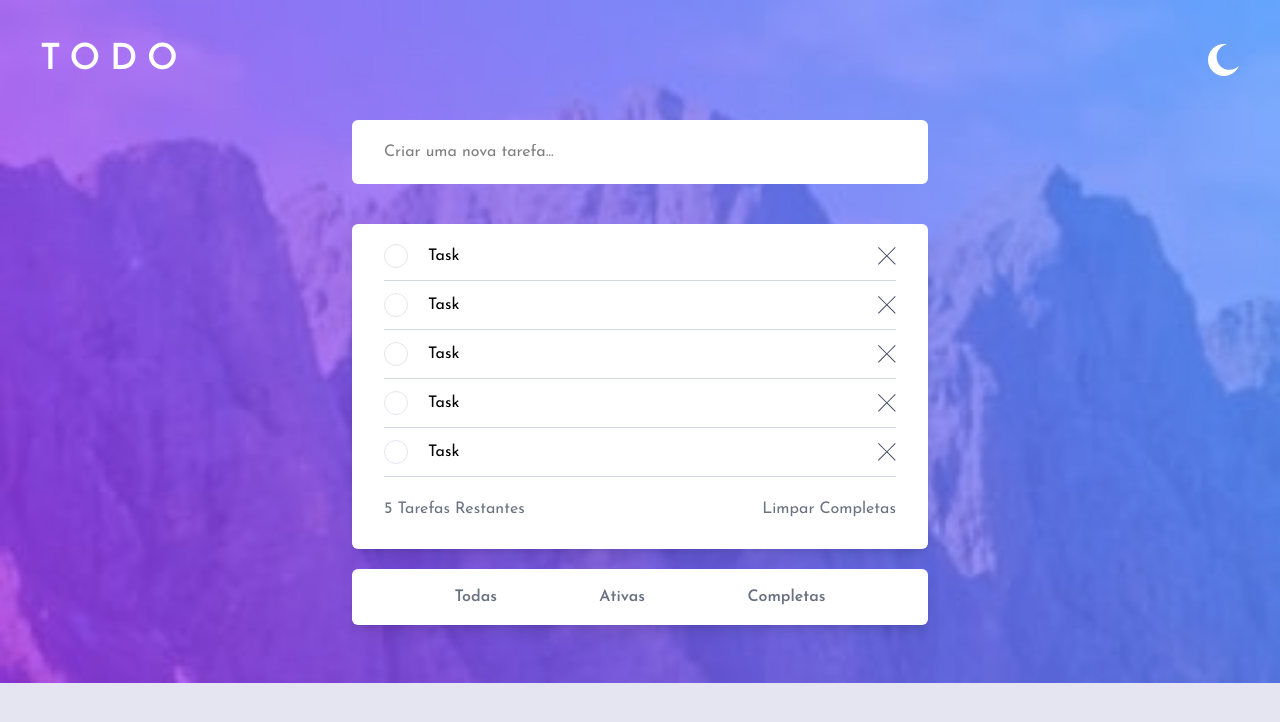
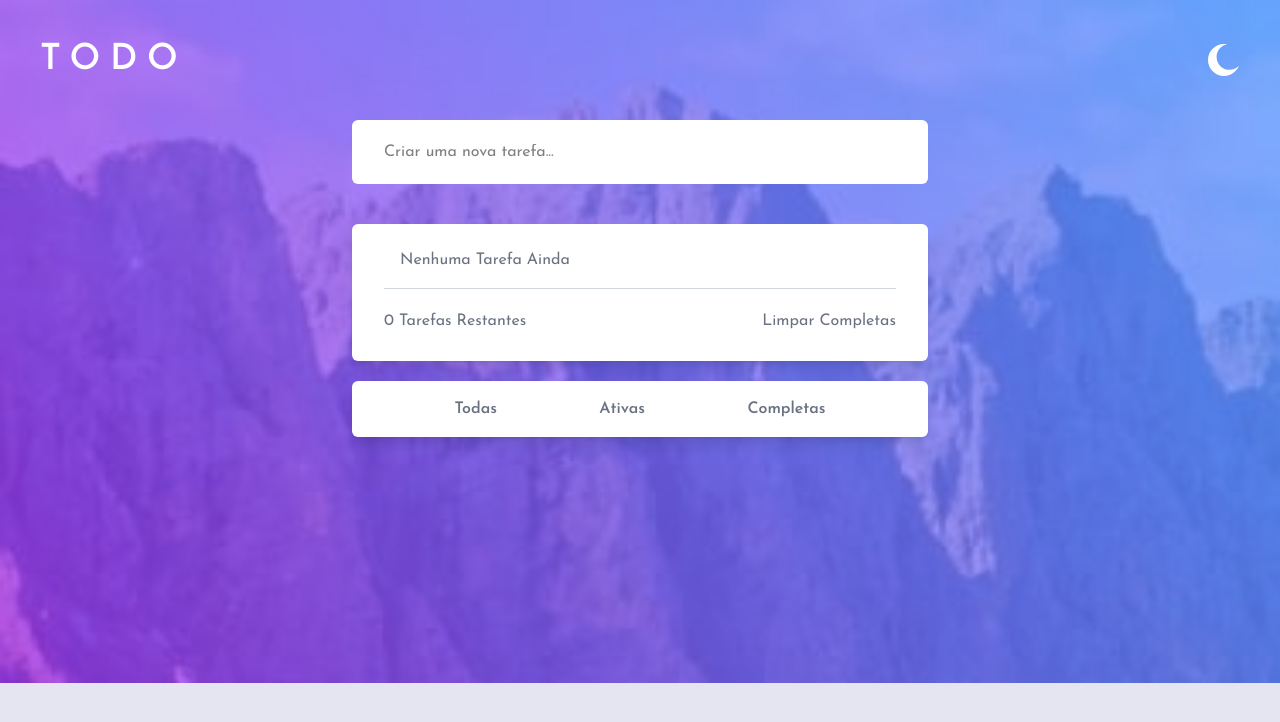
Before and after one commit to endriusssantos/todo-app-react, a React (Vite) app: page / in a window 1280 px wide. Shown: the top 722 px of the page. Built offline with nearby package versions, Linux system fonts and the light colour scheme.

Commit message:
criada a lógica e estados para criação e remoção de tarefas

```diff
--- a/index.html
+++ b/index.html
@@ -2,7 +2,7 @@
 <html lang="en">
   <head>
     <meta charset="UTF-8" />
-    <link rel="shortcut icon" href="./public/favicon.ico" type="image/x-icon" />
+    <link rel="shortcut icon" href="/favicon.ico" type="image/x-icon" />
     <meta name="viewport" content="width=device-width, initial-scale=1.0" />
     <title>ToDo App</title>
 
--- a/src/App.jsx
+++ b/src/App.jsx
@@ -1,16 +1,41 @@
+import { useState } from "react";
 import FilterContainer from "./components/FilterContainer/FilterContainer";
 import InputContainer from "./components/InputContainer/InputContainer";
 import MainContainer from "./components/MainContainer/MainContainer";
-import Task from "./components/Task/Task";
 import TaskContainer from "./components/TaskContainer/TaskContainer";
 
 function App() {
+  const [tasks, setTasks] = useState([]);
+
+  const addTask = (text) => {
+    if (!text.trim()) return;
+    setTasks([...tasks, { id: Date.now(), text, completed: false }]);
+  };
+
+  const toggleTask = (id) => {
+    setTasks(
+      tasks.map((task) =>
+        task.id === id ? { ...task, completed: !task.completed } : task,
+      ),
+    );
+  };
+
+  const deleteTask = (id) => {
+    if (id === "completed") {
+      setTasks(tasks.filter((task) => !task.completed));
+    } else {
+      setTasks(tasks.filter((task) => task.id !== id));
+    }
+  };
+
   return (
     <MainContainer>
-      <InputContainer />
-      <TaskContainer>
-        <Task />
-      </TaskContainer>
+      <InputContainer addTask={addTask} />
+      <TaskContainer
+        tasks={tasks}
+        onToggle={toggleTask}
+        onDelete={deleteTask}
+      />
       <FilterContainer />
     </MainContainer>
   );
--- a/src/components/FilterContainer/FilterContainer.jsx
+++ b/src/components/FilterContainer/FilterContainer.jsx
@@ -1,9 +1,11 @@
 const FilterContainer = () => {
   return (
     <div className="mx-auto mt-5 flex w-[90%] max-w-xl justify-evenly rounded-md bg-white py-4 font-semibold text-gray-500 shadow-lg">
-      <button>Todas</button>
-      <button>Ativas</button>
-      <button>Completas</button>
+      <button className="cursor-pointer hover:text-[#3a7bfdff]">Todas</button>
+      <button className="cursor-pointer hover:text-[#3a7bfdff]">Ativas</button>
+      <button className="cursor-pointer hover:text-[#3a7bfdff]">
+        Completas
+      </button>
     </div>
   );
 };
--- a/src/components/InputContainer/InputContainer.jsx
+++ b/src/components/InputContainer/InputContainer.jsx
@@ -1,8 +1,22 @@
-const InputContainer = () => {
+import { useState } from "react";
+
+const InputContainer = ({ addTask }) => {
+  const [value, setValue] = useState("");
+
+  const handleKeyDown = (e) => {
+    if (e.key === "Enter") {
+      addTask(value);
+      setValue("");
+    }
+  };
+
   return (
     <div className="mx-auto mt-10 w-[90%] max-w-xl">
       <input
         type="text"
+        value={value}
+        onChange={(e) => setValue(e.target.value)}
+        onKeyDown={handleKeyDown}
         placeholder="Criar uma nova tarefa..."
         className="w-full rounded-md bg-white px-8 py-5 caret-purple-600 focus:ring-3 focus:ring-purple-600 focus:outline-none"
       />
--- a/src/components/MainContainer/MainContainer.jsx
+++ b/src/components/MainContainer/MainContainer.jsx
@@ -2,7 +2,7 @@ import moonIcon from "../../assets/icon-moon.svg";
 
 const MainContainer = ({ children }) => {
   return (
-    <div className="bg-light-mobile min-h-screen bg-[#e4e5f1ff] font-[Josefin_Sans]">
+    <div className="bg-light-mobile min-h-screen bg-[#e4e5f1ff] pb-5 font-[Josefin_Sans]">
       <div className="flex items-center justify-between px-10 pt-10">
         <h1 className="text-4xl font-semibold tracking-[0.6rem] text-white">
           TODO
--- a/src/components/Task/Task.jsx
+++ b/src/components/Task/Task.jsx
@@ -1,11 +1,37 @@
 import iconCross from "../../assets/icon-cross.svg";
+import iconCheck from "../../assets/icon-check.svg";
 
-const Task = () => {
+const Task = ({ task, onToggle, onDelete }) => {
   return (
     <div className="relative flex items-center gap-5 border-b border-gray-300 py-3">
-      <button className="h-6 w-6 cursor-pointer rounded-full border border-[#e4e5f1ff] bg-white"></button>
-      <h2>Task</h2>
-      <button className="absolute right-0 cursor-pointer">
+      <div
+        className={`flex h-6 w-6 rounded-full bg-[#e4e5f1ff] p-[1px] hover:bg-gradient-to-b hover:from-[#57ddffff] hover:to-[#c058f3ff]`}
+      >
+        <button
+          onClick={() => onToggle(task.id)}
+          className={`flex h-full w-full cursor-pointer items-center justify-center rounded-full ${
+            task.completed
+              ? "bg-gradient-to-b from-[#57ddffff] to-[#c058f3ff]"
+              : "bg-white"
+          }`}
+        >
+          {task.completed && (
+            <img src={iconCheck} alt="Tarefa Concluída" className="h-3 w-3" />
+          )}
+        </button>
+      </div>
+
+      <h2
+        className={`${
+          task.completed ? "text-gray-400 line-through" : "text-black"
+        }`}
+      >
+        {task.text}
+      </h2>
+      <button
+        onClick={() => onDelete(task.id)}
+        className="absolute right-0 cursor-pointer"
+      >
         <img src={iconCross} alt="Apagar Tarefa" />
       </button>
     </div>
--- a/src/components/TaskContainer/TaskContainer.jsx
+++ b/src/components/TaskContainer/TaskContainer.jsx
@@ -1,16 +1,29 @@
 import Task from "../Task/Task";
 
-const TaskContainer = () => {
+const TaskContainer = ({ tasks, onToggle, onDelete }) => {
   return (
     <div className="mx-auto mt-10 w-[90%] max-w-xl rounded-md bg-white px-8 pt-2 pb-7 shadow-lg">
-      <Task />
-      <Task />
-      <Task />
-      <Task />
-      <Task />
+      {tasks.length === 0 ? (
+        <p className="border-b border-gray-300 p-4 text-gray-500">
+          Nenhuma Tarefa Ainda
+        </p>
+      ) : (
+        <ul>
+          {tasks.map((task) => (
+            <li key={task.id}>
+              <Task task={task} onToggle={onToggle} onDelete={onDelete} />
+            </li>
+          ))}
+        </ul>
+      )}
       <div className="flex justify-between pt-5 text-gray-500">
-        <h3>5 Tarefas Restantes</h3>
-        <button>Limpar Completas</button>
+        <h3>{tasks.filter((t) => !t.completed).length} Tarefas Restantes</h3>
+        <button
+          className="cursor-pointer hover:text-gray-900"
+          onClick={() => onDelete("completed")}
+        >
+          Limpar Completas
+        </button>
       </div>
     </div>
   );
```
